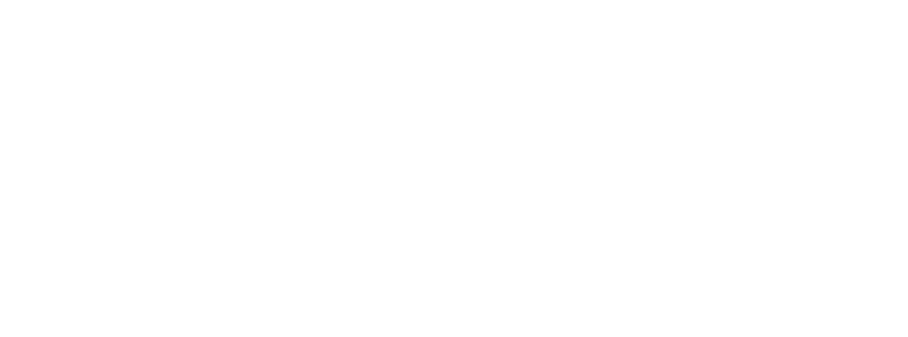
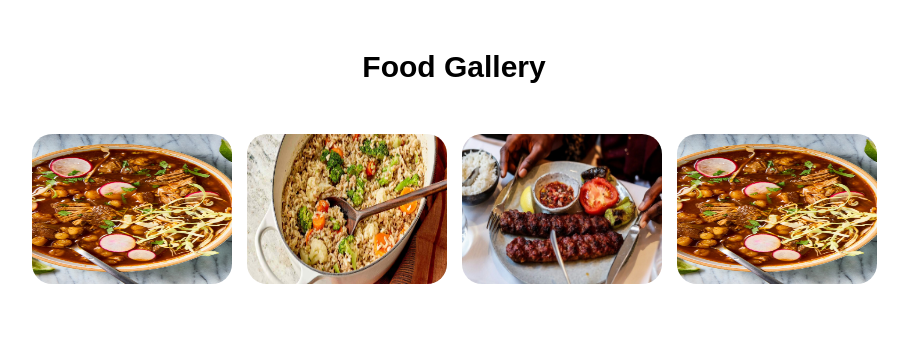
Before and after one commit to adhamhamo/Project, a plain HTML site: page index.html in a window 1280 px wide. Shown: the whole page, without its empty margins (186-1094 px from the left). Drawn offline with Linux system fonts and the light colour scheme.

Commit message:
section images

```diff
--- a/index.html
+++ b/index.html
@@ -1,11 +1,23 @@
 <!DOCTYPE html>
 <html lang="en">
+
 <head>
     <meta charset="UTF-8">
     <meta name="viewport" content="width=device-width, initial-scale=1.0">
     <title>Document</title>
+    <link rel="stylesheet" href="style.css">
+
 </head>
+
 <body>
 
+    <h1>Food Gallery</h1>
+    <div class="gallery">
+        <img src="images/food1.jpeg" alt="food1">
+        <img src="images/food2.jpeg" alt="food2">
+        <img src="images/food3.jpeg" alt="food3">
+        <img src="images/food1.jpeg" alt="food4">
+    </div>
 </body>
+
 </html>
--- /dev/null
+++ b/style.css
@@ -0,0 +1,33 @@
+*{
+    margin: 0;
+    padding: 0;
+    box-sizing: border-box;
+}
+.gallery{
+    text-align: center;
+    display: flex;
+    justify-content: center;
+    padding: 50px;
+    gap: 15px;
+}
+.gallery img{
+    border-radius: 20px;
+    width: 200px;
+    height: 150px;
+    transition: 0.3s;
+}
+h1{
+    margin-top: 50px;
+    text-align: center;
+    font-family: Arial, Helvetica, sans-serif;
+    font-size: 30px;
+}
+img:hover{
+    opacity: 0.8;
+}
+@media (max-width: 768px) {
+    .gallery {
+        flex-direction: column;
+        align-items: center;
+    }
+}
```
Also changed, not shown: css/style.css (deleted), images/food1.jpeg (added), images/food2.jpeg (added), images/food3.jpeg (added), js/main.js (deleted), js/ui.js (deleted), js/uitlist.js (deleted).
